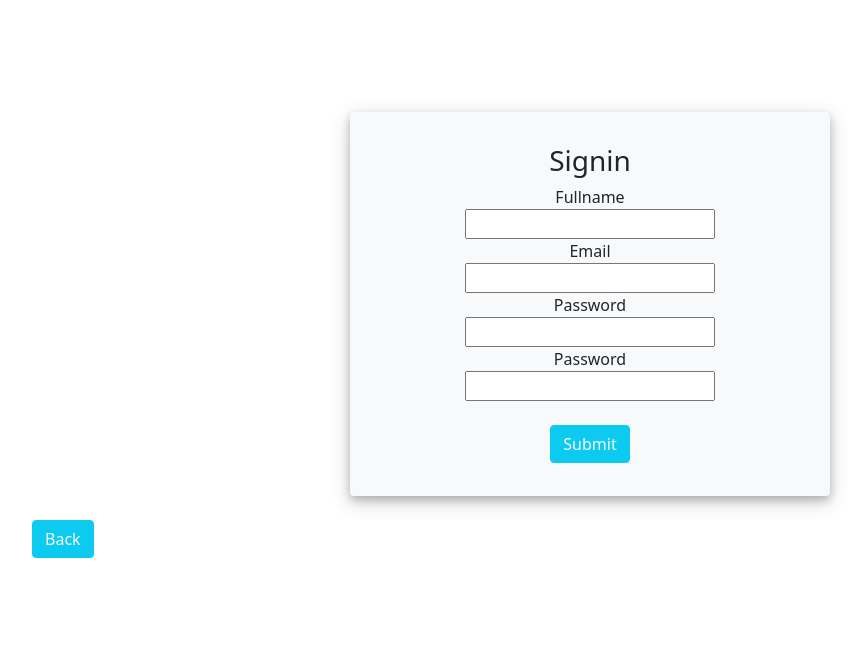
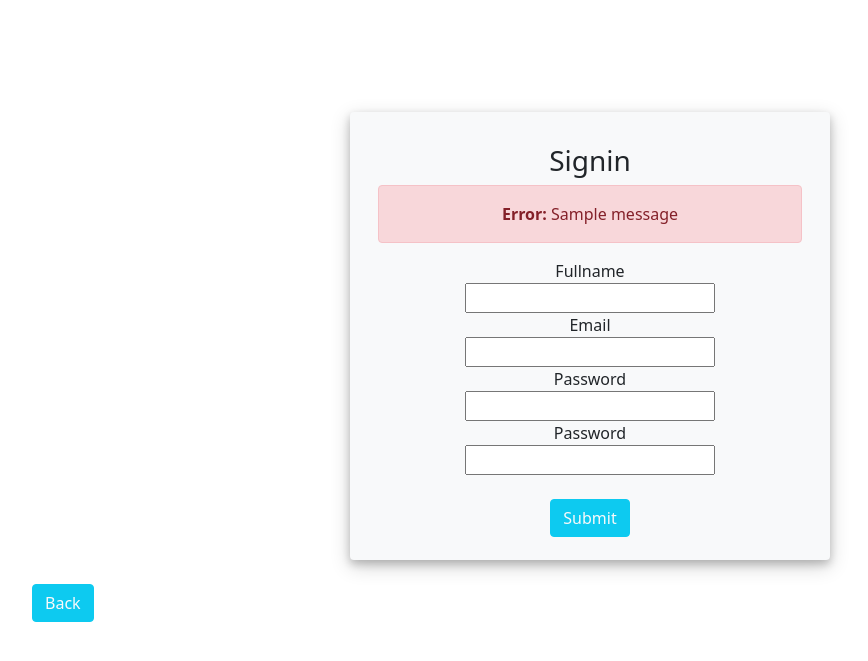
Before and after one commit to Simojoviz/db_project, a Flask app: page /signin in a window 1280 px wide. Shown: the part 56-717 px from the top of the page, without its empty margins (50-918 px from the left). Run offline with Flask 2, Linux system fonts and the light colour scheme; tables that the repository leaves empty hold one stand-in row (values such as "Sample post"); one stand-in notice (Sample message) is shown; some libraries are stand-ins or nearby versions.

Commit message:
Add error message signin

```diff
--- a/app.py
+++ b/app.py
@@ -291,12 +291,21 @@ def signin_form():
             pwd1 = request.form['pwd1']
             pwd2 = request.form['pwd2']
             us = get_user(session, email=email)
-            if us is None and pwd1 == pwd2:
+            if fullname and email and pwd1 and pwd1 == pwd2 and us is None:
                 add_user(session, fullname=fullname, email=email, pwd=pwd1)
                 session.commit()
                 return redirect(url_for('login'))
+            if not fullname:
+                flash("Please enter a fullname", category='error')
+            elif not email:
+                flash("Please enter an email", category='error')
+            elif us is not None:
+                flash("User already exist", category='error')
+            elif not pwd1:
+                flash("Please enter a password", category='error')
             else:
-                return redirect(url_for('signin'))
+                flash("Passwords do not match", category='error')
+            return redirect(url_for('signin'))
         except:
             session.rollback()
             raise
--- a/templates/signin.html
+++ b/templates/signin.html
@@ -3,10 +3,17 @@
 {% block pagebody %}
 
 <div class="container">
-  <div class="card bg-light" style="width: 30rem; height: 24rem; margin: auto; margin-top: 10%; border: hidden; box-shadow: 0 4px 8px 0 rgba(0, 0, 0, 0.2), 0 6px 20px 0 rgba(0, 0, 0, 0.19);">
+  {% if get_flashed_messages() %}
+    <div class="card bg-light" style="width: 30rem; height: 28rem; margin: auto; margin-top: 10%; border: hidden; box-shadow: 0 4px 8px 0 rgba(0, 0, 0, 0.2), 0 6px 20px 0 rgba(0, 0, 0, 0.19);">
+  {% else %}
+    <div class="card bg-light" style="width: 30rem; height: 24rem; margin: auto; margin-top: 10%; border: hidden; box-shadow: 0 4px 8px 0 rgba(0, 0, 0, 0.2), 0 6px 20px 0 rgba(0, 0, 0, 0.19);">
+  {% endif %}
     <div class="card-body">
       <div class="container text-center" style="margin-top: 1rem;">
         <h3 class="card-title">Signin</h3>
+        {% if get_flashed_messages() %}
+          <p class="alert alert-danger" role="alert"><strong>Error:</strong> {{ get_flashed_messages()[0] }}
+        {% endif %}
         <form action="/signin_form" method="POST">
           Fullname
           <br>
```
